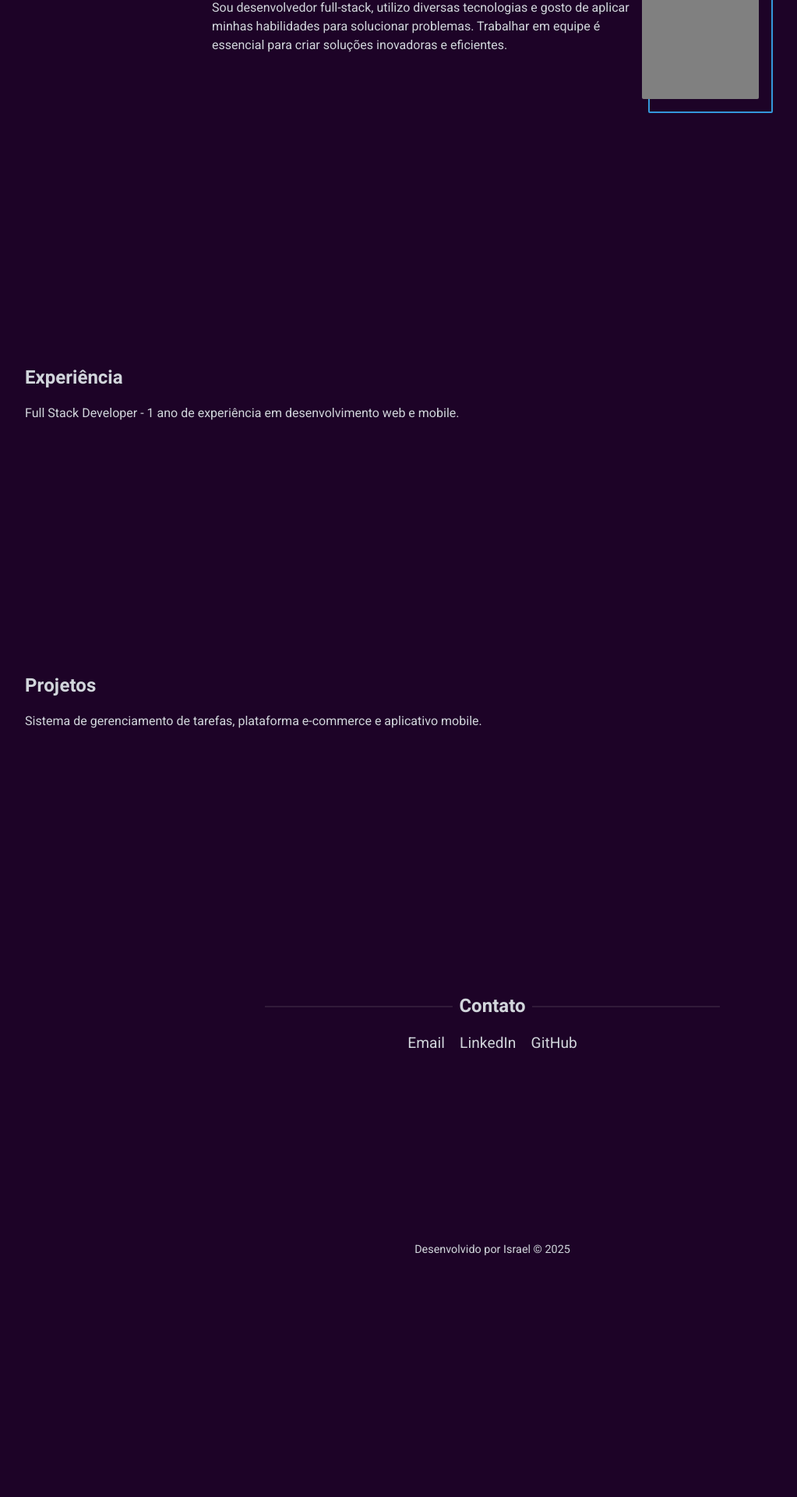
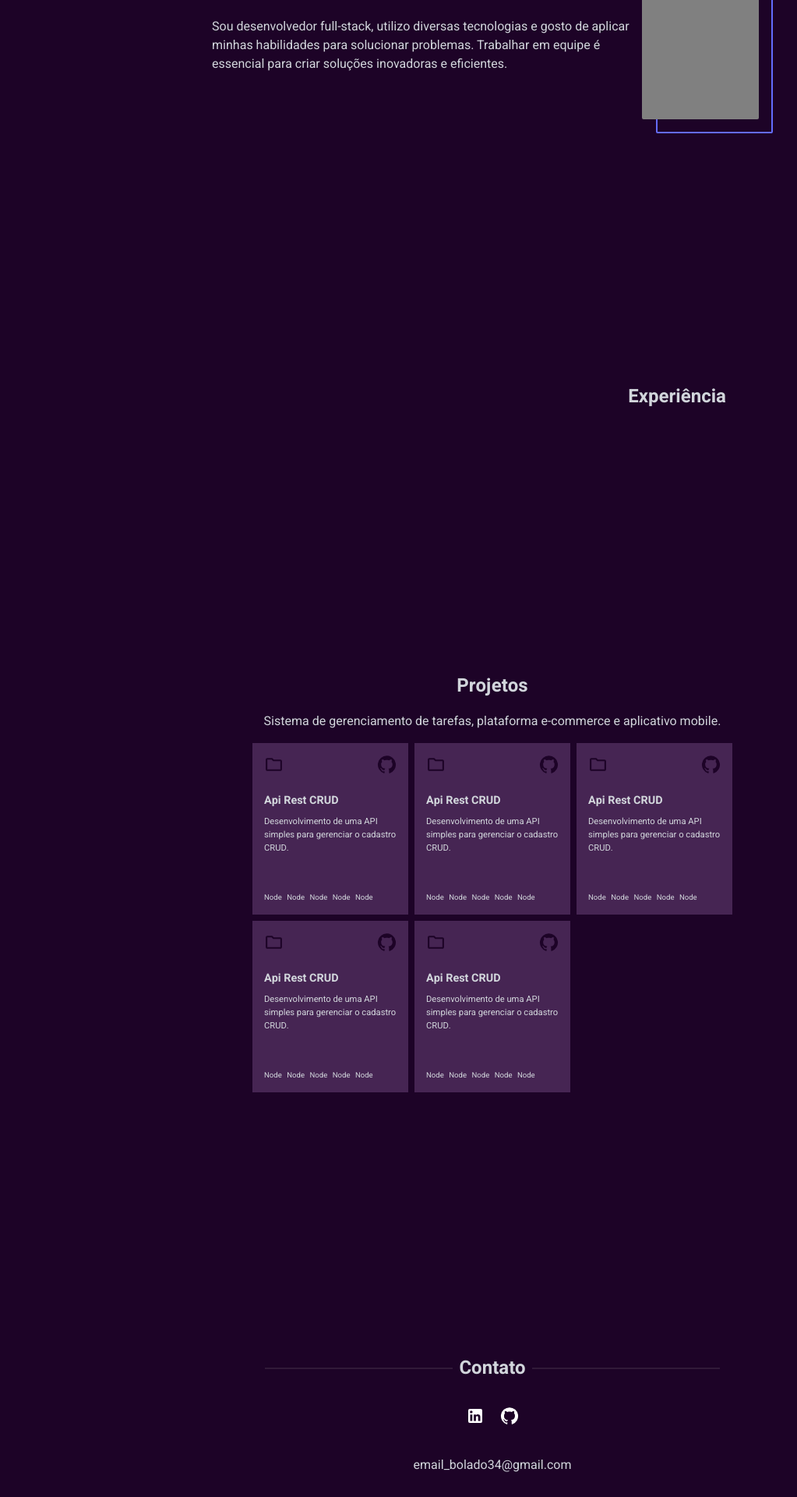
Before and after one commit to icadorin/portfolio, a React (Vite) app: page / in a window 1280 px wide. Shown: the part 846-2766 px from the top of the page at 78% size, without its empty margins (8-1031 px from the left). Before the commit the page ends 2459 px from the top, so only its background shows below. Built offline with nearby package versions, Linux system fonts and the light colour scheme.

Commit message:
Building containers and cards for project listing

```diff
--- a/package.json
+++ b/package.json
@@ -10,10 +10,15 @@
     "preview": "vite preview"
   },
   "dependencies": {
+    "@emotion/react": "^11.14.0",
+    "@emotion/styled": "^11.14.0",
+    "@mui/icons-material": "^6.4.8",
+    "@mui/material": "^6.4.8",
     "@tailwindcss/cli": "^4.0.14",
     "@types/react-router-dom": "^5.3.3",
     "react": "^19.0.0",
     "react-dom": "^19.0.0",
+    "react-icons": "^5.5.0",
     "react-router-dom": "^7.3.0"
   },
   "devDependencies": {
--- a/src/components/Profile.tsx
+++ b/src/components/Profile.tsx
@@ -1,5 +1,7 @@
 import React from "react";
 import "../profile.css";
+import { GitHub, LinkedIn } from '@mui/icons-material';
+import Folder from "@mui/icons-material/FolderOutlined";
 
 const Profile: React.FC = () => {
   return (
@@ -31,11 +33,13 @@ const Profile: React.FC = () => {
           <p className="resume-greeting">Olá, meu nome é</p>
           <p className="resume-name">Israel.</p>
           <p className="resume-proficiency">Desenvolvedor web Full-Stack.</p>
-          <p className="resume-description">
-            Sou desenvolvedor full-stack, utilizo diversas tecnologias e gosto
-            de aplicar minhas habilidades para solucionar problemas.
-            Trabalhar em equipe é essencial para criar soluções inovadoras e eficientes.
-          </p>
+          <div className="description-container">
+            <p className="resume-description">
+              Sou desenvolvedor full-stack, utilizo diversas tecnologias e gosto
+              de aplicar minhas habilidades para solucionar problemas.
+              Trabalhar em equipe é essencial para criar soluções inovadoras e eficientes.
+            </p>
+          </div>
         </section>
 
         <section id="sobre" className="about">
@@ -58,21 +62,63 @@ const Profile: React.FC = () => {
 
         <section id="experiencia" className="experience">
           <h2 className="section-experience">Experiência</h2>
-          <p>Full Stack Developer - 1 ano de experiência em desenvolvimento web e mobile.</p>
+          <div className="experience-container">
+
+          </div>
         </section>
 
         <section id="trabalhos" className="works">
           <h2 className="section-works">Projetos</h2>
-          <p>Sistema de gerenciamento de tarefas, plataforma e-commerce e aplicativo mobile.</p>
+          <p className="work-description">
+            Sistema de gerenciamento de tarefas, plataforma e-commerce e aplicativo mobile.
+          </p>
+          <div className="card-container">
+            {[...Array(5)].map((_, index) => (
+              <div key={index} className="card">
+                <div className="icon-container">
+                  <div>
+                    <Folder className="folder-icon" sx={{ fontSize: 25, color: " #1d0327" }} />
+                  </div>
+                  <a
+                    className="github-icon"
+                    href="https://github.com/user"
+                    target="_blank" rel="noopener noreferrer"
+                  >
+                    <GitHub sx={{ fontSize: 25, color: " #1d0327" }} />
+                  </a>
+                </div>
+                <h2 className="project-title">Api Rest CRUD</h2>
+                <p className="project-description">
+                  Desenvolvimento de uma API simples para gerenciar o cadastro CRUD.
+                </p>
+                <div className="technologies-container">
+                  {[...Array(5)].map((_, index) => (
+                    <p key={index} className="project-technologies">Node</p>
+                  ))}
+                </div>
+              </div>
+            ))}
+          </div>
         </section>
 
         <section id="contatos" className="contact">
           <h2 className="section-contact">Contato</h2>
           <div className="link-format">
-            <a href="mailto:email@example.com" className="contact-link">Email</a>
-            <a href="https://www.linkedin.com/in/username" className="contact-link" target="_blank" rel="noopener noreferrer">LinkedIn</a>
-            <a href="https://github.com/username" className="contact-link" target="_blank" rel="noopener noreferrer">GitHub</a>
+            <a
+              href="https://www.linkedin.com/in/user"
+              target="_blank"
+              rel="noopener noreferrer"
+            >
+              <LinkedIn sx={{ color: 'white' }} />
+            </a>
+            <a
+              href="https://github.com/user"
+              target="_blank" rel="noopener noreferrer"
+            >
+              <GitHub sx={{ color: 'white' }} />
+            </a>
           </div>
+          <p className="contact-email">email_bolado34@gmail.com</p>
         </section>
 
         <div className="easter-egg">
--- a/src/profile.css
+++ b/src/profile.css
@@ -1,6 +1,9 @@
-@import url('https://fonts.googleapis.com/css2?family=M+PLUS+Rounded+1c&family=Quicksand:wght@300..700&family=Slabo+27px&family=Work+Sans:ital,wght@0,100..900;1,100..900&display=swap');
+@import url('https://fonts.googleapis.com/css2?family=M+PLUS+Rounded+1c');
+@import url('https://fonts.googleapis.com/css2?family=Quicksand:wght@300..700');
+@import url('https://fonts.googleapis.com/css2?family=Slabo+27px');
+@import url('https://fonts.googleapis.com/css2?family=Heebo:wght@100..900');
+@import url('https://fonts.googleapis.com/css2?family=Jost:ital,wght@0,100..900');
 @import url('https://fonts.googleapis.com/css2?family=Fira+Code&display=swap');
-@import url('https://fonts.googleapis.com/css2?family=Heebo:wght@100..900&family=Jost:ital,wght@0,100..900;1,100..900&family=M+PLUS+Rounded+1c&family=Quicksand:wght@300..700&family=Slabo+27px&family=Work+Sans:ital,wght@0,100..900;1,100..900&display=swap');
 
 * {
   margin: 0;
@@ -107,6 +110,10 @@ body {
   opacity: 0.7;
 }
 
+.description-container {
+  width: 75%;
+}
+
 .resume-description {
   font-size: 1rem;
 }
@@ -119,7 +126,7 @@ body {
 .profile-about {
   display: flex;
   flex-direction: column;
-  margin-right: 15px;
+  margin-right: 25px;
 }
 
 .photo-container {
@@ -128,10 +135,10 @@ body {
 }
 
 .photo-border {
-  width: 160px;
-  height: 188px;
-  margin-top: 10px;
-  border: 2px solid #3498db;
+  width: 150px;
+  height: 180px;
+  margin-top: 20px;
+  border: 2px solid #646cff;
   border-radius: 2px;
   position: relative;
 }
@@ -141,13 +148,9 @@ body {
   height: 180px;
   border-radius: 2px;
   background-color: gray;
-  margin-top: -12px;
-  margin-left: -10px;
+  margin-top: -20px;
+  margin-left: -20px;
   flex-shrink: 0;
-}
-
-.experience {
-  /* */
 }
 
 .section-about {
@@ -167,8 +170,92 @@ body {
   vertical-align: middle;
 }
 
+.experience {
+  padding: 0 25%;
+}
+
+.section-experience {
+  text-align: right;
+}
+
+.experience-container {
+  display: flex;
+}
+
 .works {
-  /* */
+  padding: 0 10%;
+}
+
+.section-works,
+.work-description {
+  text-align: center;
+}
+
+.card-container {
+  display: grid;
+  justify-content: center;
+  gap: 0.5rem;
+  margin: 1rem auto;
+  width: fit-content;
+}
+
+.card-container:has(.card:nth-child(3)) {
+  grid-template-columns: repeat(3, 1fr);
+}
+
+.card-container:has(.card:nth-child(2)):not(:has(.card:nth-child(3))) {
+  grid-template-columns: repeat(2, 1fr);
+}
+
+.card-container:has(.card:nth-child(1)):not(:has(.card:nth-child(2))) {
+  grid-template-columns: repeat(1, 1fr);
+}
+
+.card {
+  padding: 15px;
+  height: 220px;
+  width: 200px;
+  background-color: #462553;
+  position: relative;
+}
+
+.card:hover {
+  margin-top: -5px;
+}
+
+.card:hover .project-title {
+  color: #646cff;
+}
+
+.icon-container {
+  display: flex;
+  align-items: center;
+  width: 100%;
+}
+
+.github-icon {
+  margin-left: auto;
+}
+
+.project-title {
+  margin-top: 1rem;
+  font-size: 0.9rem;
+}
+
+.project-description {
+  margin-top: 0.5rem;
+  font-size: 0.7rem;
+}
+
+.technologies-container {
+  display: flex;
+  position: absolute;
+  bottom: 15px;
+}
+
+.project-technologies {
+  margin-right: 0.4rem;
+  font-size: 0.6rem;
 }
 
 .section-contact {
@@ -200,20 +287,25 @@ body {
 
 .link-format {
   display: flex;
+  margin-top: 2rem;
   justify-content: center;
   gap: 1.2rem;
 }
 
 .contact-link {
   text-decoration: none;
-  color: #d1d5db;
+  color: #646cff;
   font-size: 1.2rem;
   gap: 1.2rem;
   transition: color 0.3s;
 }
 
 .contact-link:hover {
-  color: #646cff;
+  color: #d1d5db;
+}
+
+.contact-email {
+  margin-top: 2rem;
 }
 
 .easter-egg {
@@ -235,6 +327,14 @@ body {
   text-align: center;
   font-size: 0.9rem;
   margin-top: 15rem;
+}
+
+@media (max-width: 780px) {
+
+  .card-container {
+    display: flex;
+    flex-wrap: wrap;
+  }
 }
 
 @media (max-width: 680px) {
@@ -287,8 +387,8 @@ body {
   }
 
   .photo-border {
-    width: 104px;
-    height: 134px;
+    width: 100px;
+    height: 130px;
     margin-top: 10px;
     border: 2px solid #3498db;
     border-radius: 2px;
@@ -300,8 +400,8 @@ body {
     margin-top: 5px;
     width: 100px;
     height: 130px;
-    margin-top: -12px;
-    margin-left: -10px;
+    margin-top: -14px;
+    margin-left: -14px;
     flex-shrink: 0;
   }
 }
```
Also changed, not shown: 1 other file (tests, documents, lock files or other folders).
